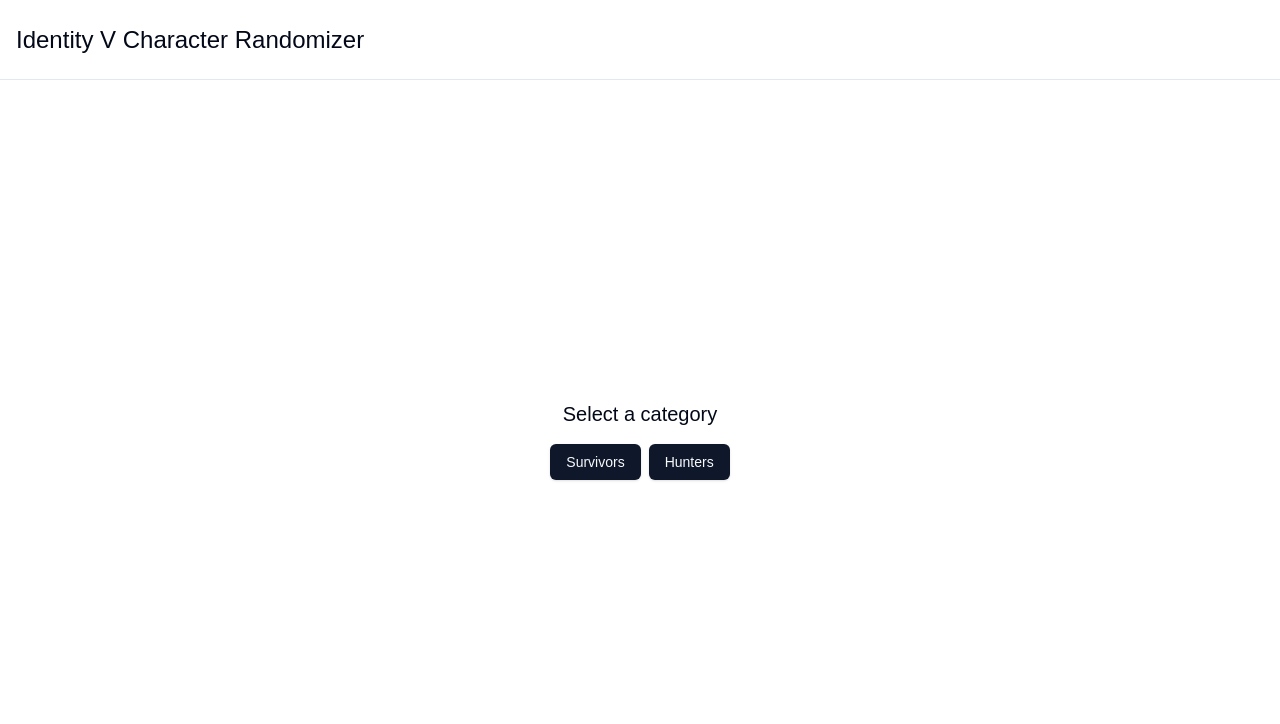
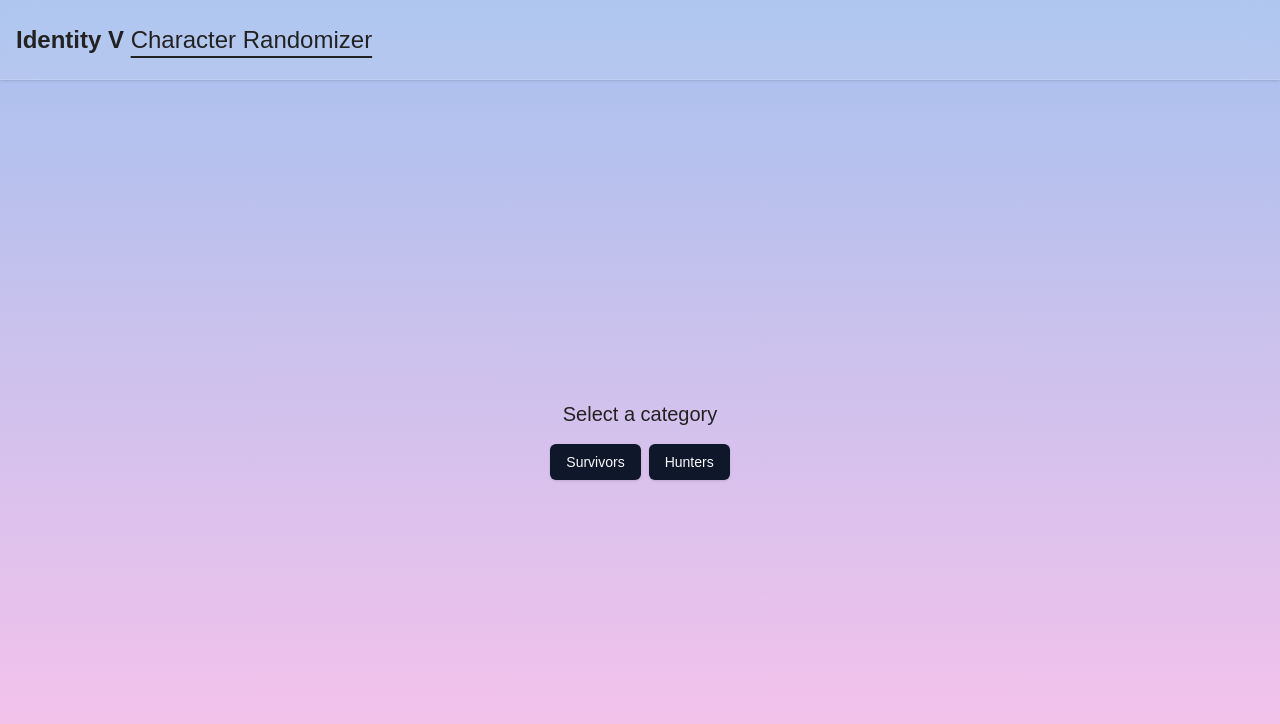
Before and after one commit to simonetimi/identity-v-character-randomizer, a Next.js app: page / in a window 1280 px wide. Shown: the top 724 px of the page. Built offline with nearby package versions, Linux system fonts and the light colour scheme.

Commit message:
adjust transparences, shadows and background gradient

```diff
--- a/app/globals.css
+++ b/app/globals.css
@@ -16,7 +16,6 @@
     --background: 0 0% 100%;
     --foreground: 222.2 84% 4.9%;
     --card: 0 0% 100%;
-    --card-foreground: 222.2 84% 4.9%;
     --popover: 0 0% 100%;
     --popover-foreground: 222.2 84% 4.9%;
     --primary: 222.2 47.4% 11.2%;
@@ -73,5 +72,7 @@
   }
   body {
     @apply bg-background text-foreground;
+    background-image: linear-gradient(to top, #fbc2eb 0%, #a6c1ee 100%);
+    color: #222222;
   }
 }
--- a/components/CharactersSelector.tsx
+++ b/components/CharactersSelector.tsx
@@ -61,9 +61,9 @@
 
   return (
     <div className="lg:w-[500px] w-11/12 flex flex-col items-center gap-4">
-      <Card>
+      <Card className="bg-white/20 backdrop-blur-lg border-slate-100/20 shadow-md">
         <CardHeader>
-          <CardTitle className="text-center">
+          <CardTitle className="text-center flex flex-col gap-1">
             <p>{selectedCharacter?.name}</p>
             <p>&#34;{selectedCharacter?.nickname}&#34;</p>
           </CardTitle>
--- a/components/Header.tsx
+++ b/components/Header.tsx
@@ -2,8 +2,13 @@
 
 const Header = () => {
   return (
-    <header className="p-4 flex items-center border-b border-slate-200 h-[10vh]">
-      <h1 className="text-2xl">Identity V Character Randomizer</h1>
+    <header className="p-4 flex items-center border-b border-slate-100/20 h-[10vh] shadow bg-white/10 backdrop-blur-lg">
+      <h1 className="text-2xl">
+        <span className="font-bold">Identity V</span>{" "}
+        <span className="underline-offset-8 underline">
+          Character Randomizer
+        </span>
+      </h1>
     </header>
   );
 };
```
